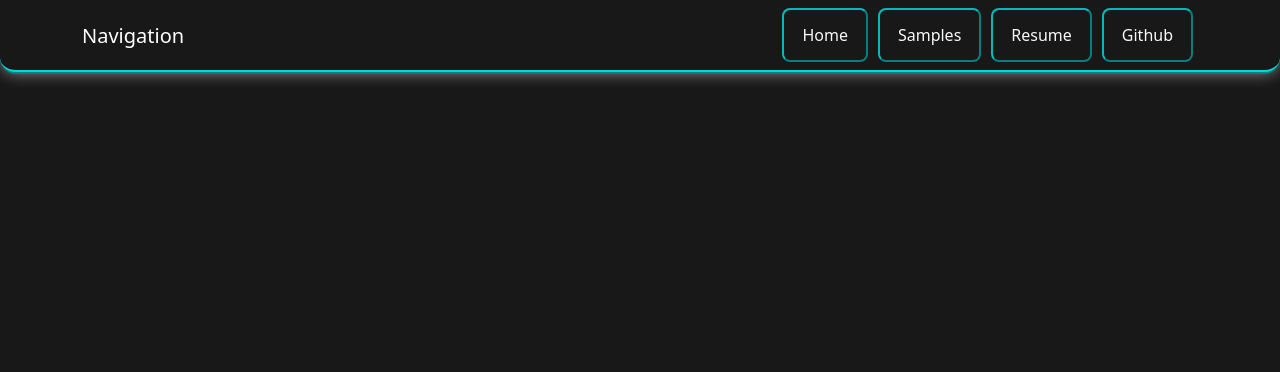
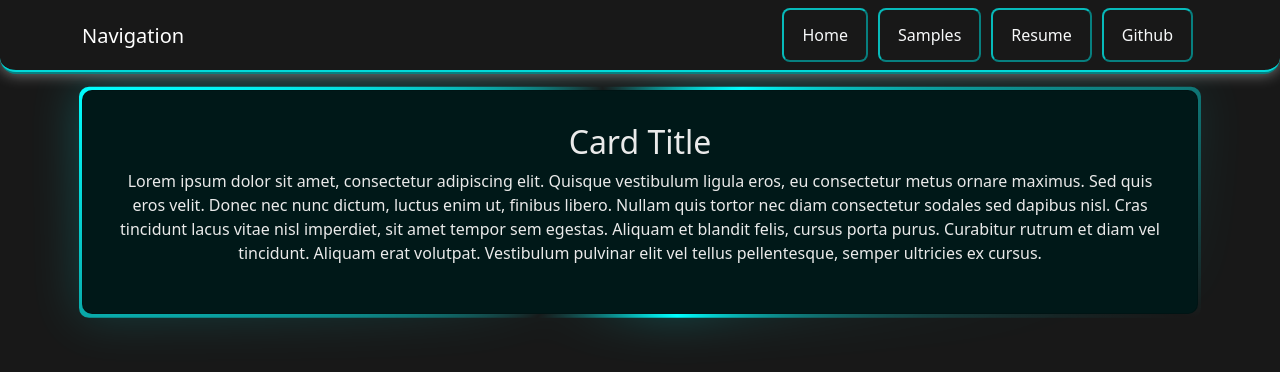
Before and after one commit to stropheum/PortfolioSite, a React (Create React App) app in the folder PortfolioSite/ClientApp/: page /card in a window 1280 px wide. Shown: the top 372 px of the page. Built offline with nearby package versions, Linux system fonts and the light colour scheme.

Commit message:
added animated cards

```diff
--- a/PortfolioSite/ClientApp/src/AppRoutes.js
+++ b/PortfolioSite/ClientApp/src/AppRoutes.js
@@ -4,6 +4,7 @@ import { Home } from "./components/Home";
 import {Samples} from "./components/Samples";
 import {Resume} from "./components/Resume";
 import {Github} from "./components/Github";
+import Card from "./components/Card";
 
 const AppRoutes = [
   {
@@ -33,6 +34,10 @@ const AppRoutes = [
     path: '/fetch-data',
     element: <FetchData />
   },
+  {
+    path: '/card',
+    element: <Card />
+  }
 ];
 
 export default AppRoutes;
--- /dev/null
+++ b/PortfolioSite/ClientApp/src/components/Card.css
@@ -0,0 +1,99 @@
+.card
+{
+    box-sizing: content-box;
+    margin: 0 auto;
+    padding: 2em;
+    width: auto;
+    background: #001818;
+    text-align: center;
+    border-radius: 10px;
+    position: relative;
+    opacity: 100%;
+    overflow: visible;
+}
+
+@property --angle {
+    syntax: "<angle>";
+    initial-value: 0deg;
+    inherits: false;
+}
+
+.card::after, .card::before {
+    --border-width: 8px;
+    content: '';
+    position: absolute;
+    height: calc(100% + var(--border-width));
+    width: calc(100% + var(--border-width));
+    background: conic-gradient(from var(--angle), cyan, transparent, cyan, transparent, cyan, transparent, cyan);
+    top: 50%;
+    left: 50%;
+    translate: -50% -50%;
+    padding: 0;
+    border-radius: 10px;
+    animation: 7s spin linear infinite;
+}
+
+.card::after {
+    z-index: -1;
+    opacity: 100%;
+}
+
+.card::before {
+    z-index: -2;
+    filter: blur(1.5rem);
+    opacity: 0.25;
+}
+
+.card-no-alignment
+{
+    box-sizing: content-box;
+    margin: 0 auto;
+    padding: 2em;
+    width: auto;
+    background: #001818;
+    border-radius: 10px;
+    position: relative;
+    opacity: 100%;
+    overflow: visible;
+}
+
+@property --angle {
+    syntax: "<angle>";
+    initial-value: 0deg;
+    inherits: false;
+}
+
+.card-no-alignment::after, .card-no-alignment::before {
+    --border-width: 8px;
+    content: '';
+    position: absolute;
+    height: calc(100% + var(--border-width));
+    width: calc(100% + var(--border-width));
+    background: conic-gradient(from var(--angle), cyan, transparent, cyan, transparent, cyan, transparent, cyan);
+    top: 50%;
+    left: 50%;
+    translate: -50% -50%;
+    padding: 0;
+    border-radius: 10px;
+    animation: 7s spin linear infinite;
+}
+
+.card-no-alignment::after {
+    z-index: -1;
+    opacity: 100%;
+}
+
+.card-no-alignment::before {
+    z-index: -2;
+    filter: blur(1.5rem);
+    opacity: 0.25;
+}
+
+@keyframes spin {
+    from {
+        --angle: 0deg;
+    }
+    to {
+        --angle: 360deg;
+    }
+}
--- /dev/null
+++ b/PortfolioSite/ClientApp/src/components/Card.jsx
@@ -0,0 +1,11 @@
+import "./Card.css"
+function Card() {
+    return(
+        <div className="card">
+            <h2>Card Title</h2>
+            <p>Lorem ipsum dolor sit amet, consectetur adipiscing elit. Quisque vestibulum ligula eros, eu consectetur metus ornare maximus. Sed quis eros velit. Donec nec nunc dictum, luctus enim ut, finibus libero. Nullam quis tortor nec diam consectetur sodales sed dapibus nisl. Cras tincidunt lacus vitae nisl imperdiet, sit amet tempor sem egestas. Aliquam et blandit felis, cursus porta purus. Curabitur rutrum et diam vel tincidunt. Aliquam erat volutpat. Vestibulum pulvinar elit vel tellus pellentesque, semper ultricies ex cursus. </p>
+        </div>
+    );
+}
+
+export default Card;
--- a/PortfolioSite/ClientApp/src/components/Github.jsx
+++ b/PortfolioSite/ClientApp/src/components/Github.jsx
@@ -15,6 +15,7 @@ export class Github extends Component {
                 </h1>
                 <p>My Github Profile. Where I host personal passion projects, potential solo endeavors, and technical
                     studies that I use as artifacts of my personal growth.</p>
+
                 <hr/>
                 <a href="https://github.com/stropheum/HexVisualizer" target="_blank" rel="noopener noreferrer"
                    className="custom-link">
--- a/PortfolioSite/ClientApp/src/components/GithubCalendar.css
+++ b/PortfolioSite/ClientApp/src/components/GithubCalendar.css
@@ -1,6 +1,6 @@
 .github-calendar-container {
     background-color: #1b1b1b00;  /* Dark background for the container */
-    padding: 20px;
+    /*padding: 20px;*/
     border-radius: 8px;
     text-align: center;
     color: #ffffff;  /* White text color */
--- a/PortfolioSite/ClientApp/src/components/Home.jsx
+++ b/PortfolioSite/ClientApp/src/components/Home.jsx
@@ -1,7 +1,6 @@
 import React, {Component} from 'react';
 import LogoGrid from "./LogoGrid";
 import GithubCalendar from "./GithubCalendar";
-// import GithubCalendar from "./GithubCalendar";
 
 export class Home extends Component {
     static displayName = this.name;
@@ -12,8 +11,9 @@ export class Home extends Component {
                 <h1>Dale Diaz</h1>
                 <h3>Senior Game Programmer | Unity Expert | Polymath | Lifetime Learner</h3>
                 <hr/>
-                <GithubCalendar username="Stropheum" />
-                <hr/>
+                {/*<Card title="test">*/}
+                {/*</Card>*/}
+                <div className="card">
                     <h1 align="center">About Me</h1>
                     <p>
                         I’m a game programmer who thrives at the intersection of art, science, and problem-solving.
@@ -41,10 +41,16 @@ export class Home extends Component {
                         I bring curiosity, adaptability, and a passion for creating games that marry technical precision
                         with creative vision.
                     </p>
-
+                </div>
                 <hr />
+                <div className="card">
+                    <GithubCalendar username="Stropheum" />
+                </div>
+                <hr/>
+                <div className="card">
                     <h1 align="center">Credited Titles</h1>
                     <LogoGrid/>
+                </div>
             </div>
         );
     }
--- a/PortfolioSite/ClientApp/src/components/NavMenu.css
+++ b/PortfolioSite/ClientApp/src/components/NavMenu.css
@@ -65,8 +65,7 @@ html {
 }
 
 .main-nav-bar-item:hover {
-  background-color: rgba(0, 255, 255, 0.55);
-  border-color: rebeccapurple;
+  background-color: rgba(0, 255, 255, 0.25);
   border-radius: 12px;
   border-width: 2px;
   margin: 3px 4px;
--- a/PortfolioSite/ClientApp/src/components/NavMenu.jsx
+++ b/PortfolioSite/ClientApp/src/components/NavMenu.jsx
@@ -2,6 +2,7 @@ import React, {Component} from 'react';
 import {Collapse, Container, Navbar, NavbarBrand, NavbarToggler, NavItem, NavLink} from 'reactstrap';
 import {Link} from 'react-router-dom';
 import './NavMenu.css';
+import "./Card.css";
 
 export class NavMenu extends Component {
   static displayName = NavMenu.name;
@@ -35,6 +36,9 @@ export class NavMenu extends Component {
                     <NavLink tag={Link} className="text-light" to="/">Home</NavLink>
                   </NavItem>
                   {/*<NavItem className="main-nav-bar-item">*/}
+                  {/*  <NavLink tag={Link} className="text-light" to="/card">Card</NavLink>*/}
+                  {/*</NavItem>*/}
+                  {/*<NavItem className="main-nav-bar-item">*/}
                   {/*    <NavLink tag={Link} className="text-light" to="/counter">Counter</NavLink>*/}
                   {/*</NavItem>*/}
                   {/*<NavItem className="main-nav-bar-item">*/}
--- a/PortfolioSite/ClientApp/src/components/Resume.jsx
+++ b/PortfolioSite/ClientApp/src/components/Resume.jsx
@@ -1,4 +1,5 @@
 import React, {Component} from 'react';
+import "./Card";
 
 export class Resume extends Component {
     static displayName = Resume.name;
@@ -16,6 +17,7 @@ export class Resume extends Component {
                 </style>
 
                 {/* Render the iframe with the CSS variable for height */}
+                <div className="card">
                     <iframe
                         src="https://docs.google.com/document/d/e/2PACX-1vRKxJPgzRnxKNCPioitY4qX-nEd4miYswBVFgIWwarRzWpBciqMTMnXK0WyTZcDF7v8Gq_kIeOkfy2M/pub?embedded=true"
                         style={{
@@ -25,6 +27,7 @@ export class Resume extends Component {
                         }}
                         title="Resume"
                     ></iframe>
+                </div>
             </>
         );
     }
--- a/PortfolioSite/ClientApp/src/components/Samples.jsx
+++ b/PortfolioSite/ClientApp/src/components/Samples.jsx
@@ -23,21 +23,32 @@ const VideoEmbed = () => {
     const youtubeEmbedVideo = "youtube-embed-video";
 
     return (
-        <div style={{ display: "flex", flexDirection: "column", alignItems: "flex-start" }}>
-            <div style={{ display: "flex", flexDirection: "column", marginLeft: "0" }}>
+        <div>
+            {/*Hex Visualizer*/}
+            <div className="card-no-alignment">
+                <div style={{display: "flex", flexDirection: "column", alignItems: "flex-start"}}>
+                    <div style={{display: "flex", flexDirection: "column", marginLeft: "0"}}>
                         <h2>Hex Visualizer</h2>
                         <p>Leveraging DOTS and signal processing to make pretty things to look at</p>
                     </div>
                     <div className={youtubeEmbedContainer}>
-                <YouTube videoId="8QoQzeEf6jY" opts={opts} className={youtubeEmbedVideo} />
+                        <YouTube videoId="8QoQzeEf6jY" opts={opts} className={youtubeEmbedVideo}/>
                     </div>
-            {/*<div style={{ display: "flex", flexDirection: "column", marginLeft: "0" }}>*/}
+                </div>
+            </div>
+            <hr/>
+
+            {/*Logician*/}
+            <div className="card-no-alignment">
+                <div style={{display: "flex", flexDirection: "column", marginLeft: "0"}}>
                     <div>
                         <h2>The Logician</h2>
                         <p>FIEA capstone project that I pitched and was a core developer on over a 9 month period</p>
                     </div>
                     <div className={youtubeEmbedContainer}>
-                <YouTube videoId="QeR5xUprkFI" opts={opts_no_autoplay} className={youtubeEmbedVideo} />
+                        <YouTube videoId="QeR5xUprkFI" opts={opts_no_autoplay} className={youtubeEmbedVideo}/>
+                    </div>
+                </div>
             </div>
         </div>
     );
@@ -51,7 +62,7 @@ export class Samples extends Component {
             <div>
                 <h4 align={"center"}>Some videos and embedded demos of my projects</h4>
                 <hr/>
-                <VideoEmbed />
+                <VideoEmbed/>
                 <hr/>
             </div>
         );
--- a/PortfolioSite/ClientApp/src/custom.css
+++ b/PortfolioSite/ClientApp/src/custom.css
@@ -18,6 +18,6 @@ code {
 }
 
 body {
-  background-color: #181818;
+  background-color: #18181800;
   color: #EAEAEA;
 }
```
Lines whose indentation alone changed are shown as unchanged.
